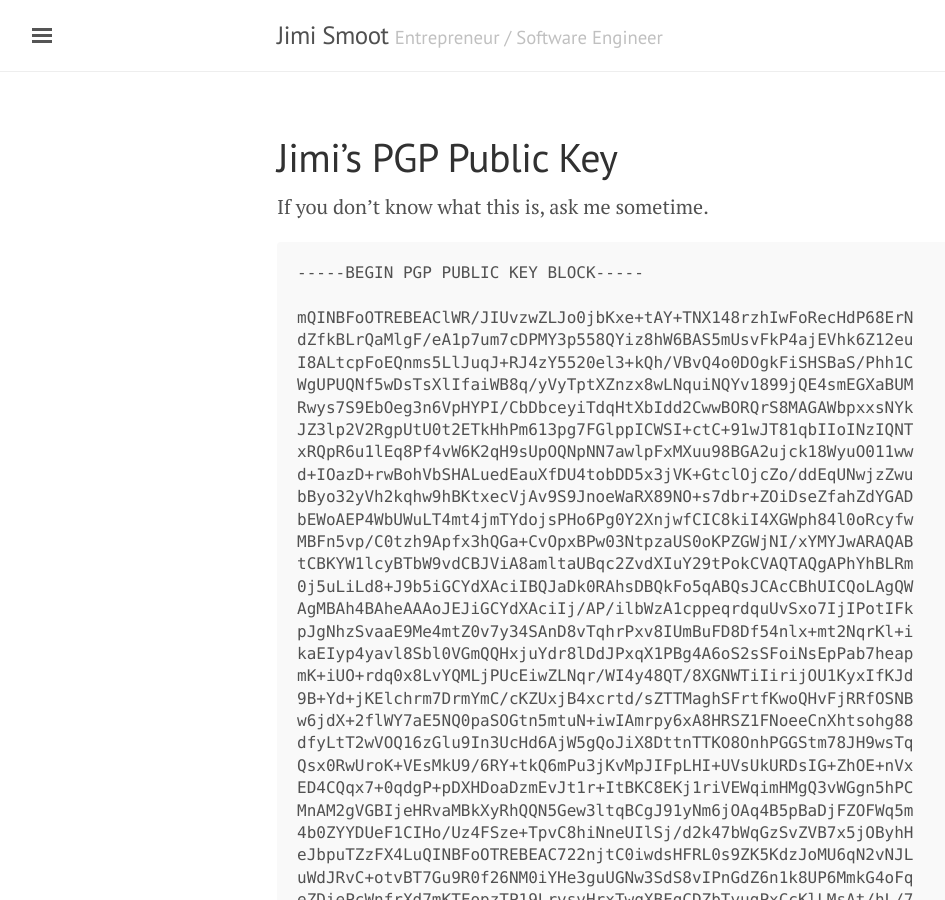
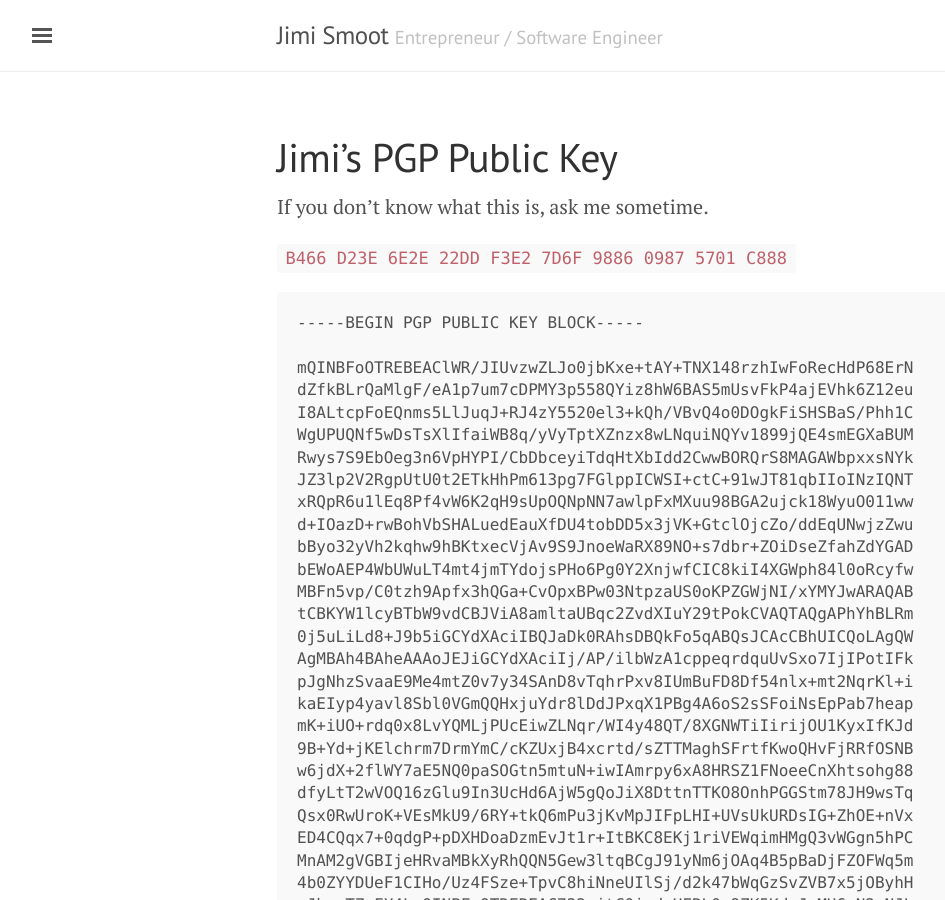
Before and after one commit to jsmootiv/jsmootiv.github.io, a Jekyll site: the page built from public-key.md, in a window 1280 px wide and 900 px high. Shown: the whole window, without its empty margins (3-948 px from the left). Built offline with Jekyll 4.4.1, drawn with Linux system fonts in a browser that asks for light colours; a script that is not in the unit is left out.

Commit message:
added fingerprint

````diff
--- a/public-key.md
+++ b/public-key.md
@@ -6,6 +6,7 @@ title: My PGP Public Key
 
 If you don't know what this is, ask me sometime.
 
+`B466 D23E 6E2E 22DD F3E2  7D6F 9886 0987 5701 C888`
 ```
 -----BEGIN PGP PUBLIC KEY BLOCK-----
 
````
